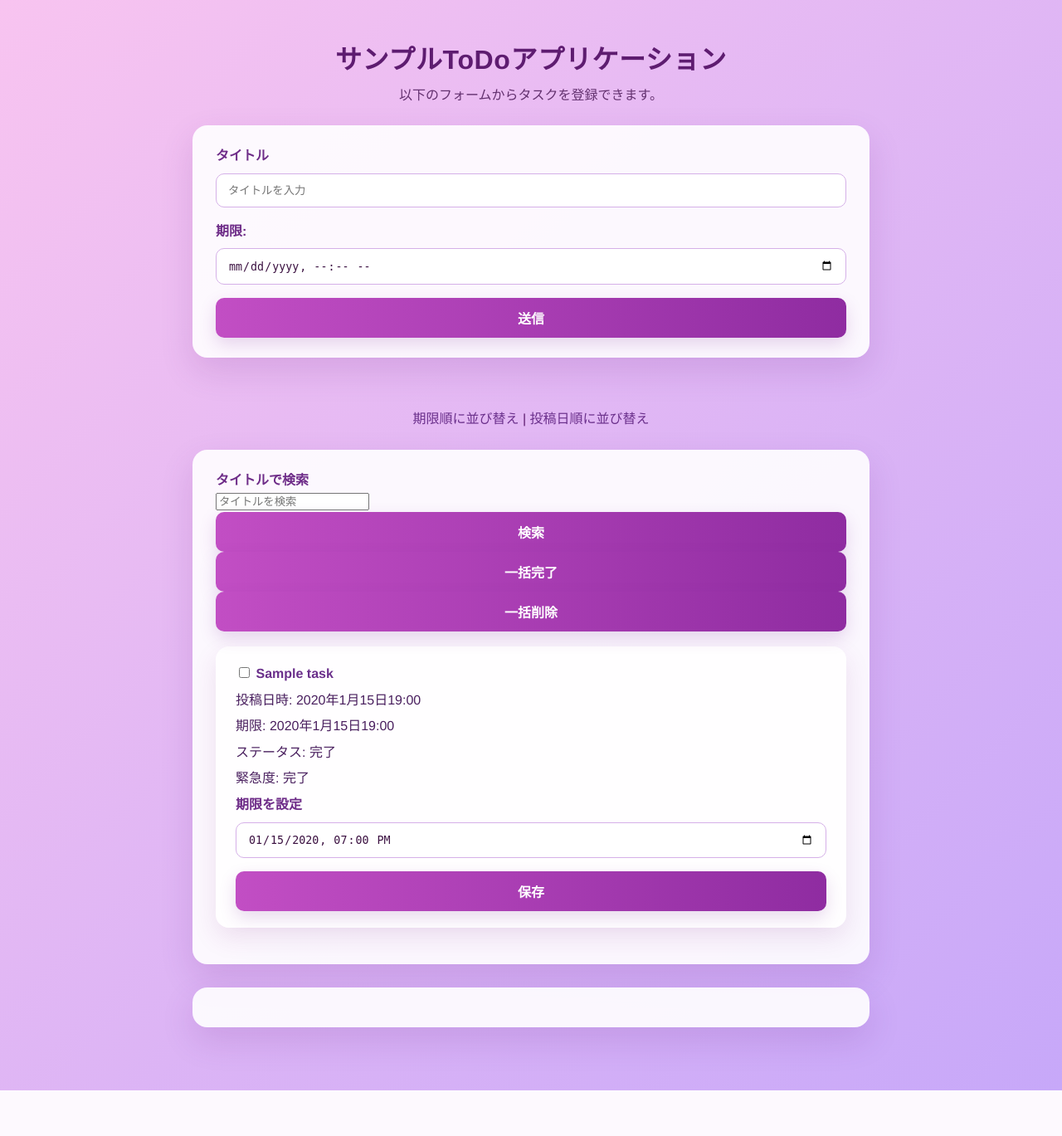
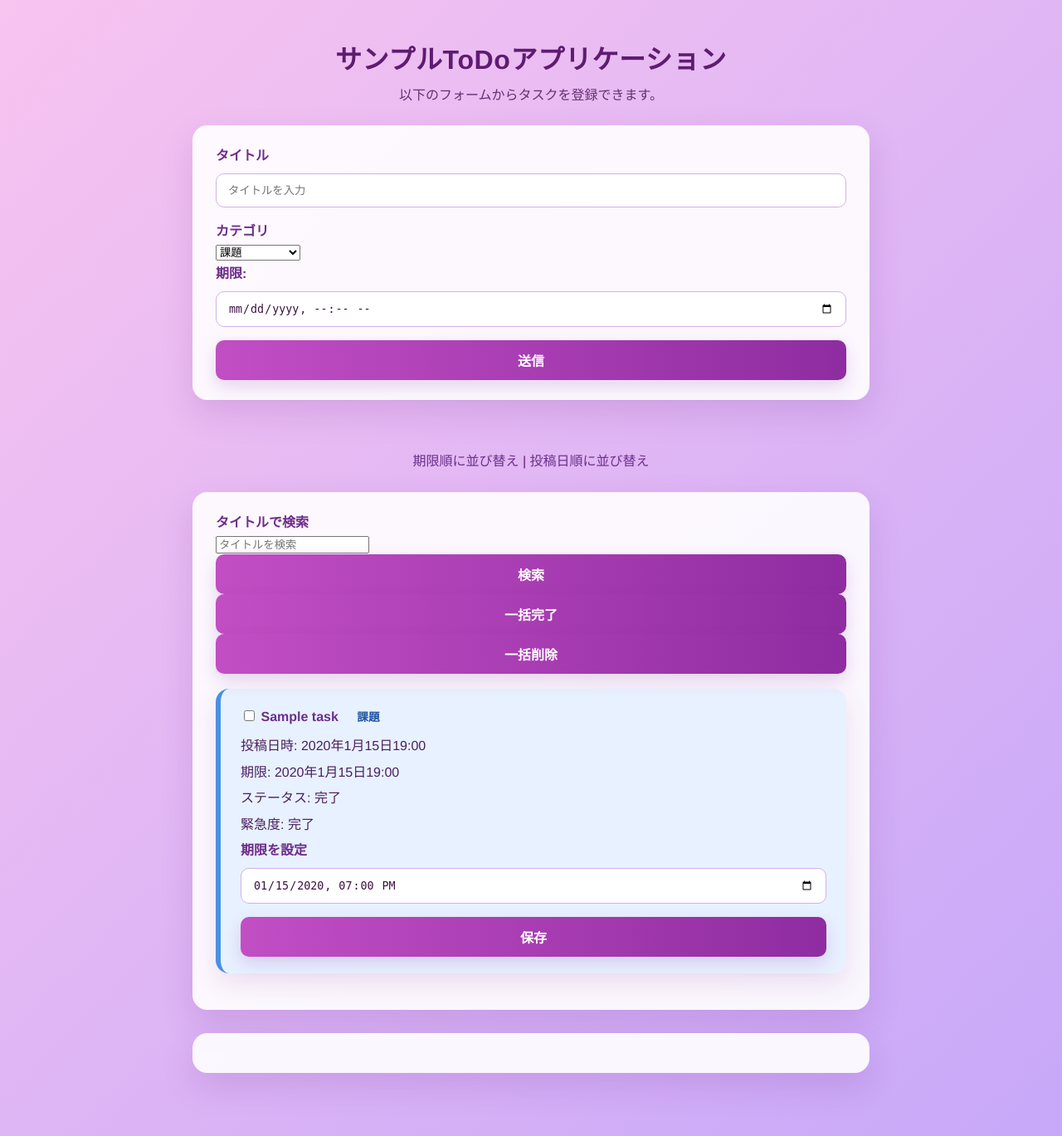
Before and after one commit to daydiddad/django-test-exercise, a Django app: page / in a window 1280 px wide. Shown: the whole page at 83% size. Before the commit the page ends 1314 px from the top, so only its background shows below. Run offline with Django 5.2, Linux system fonts and the light colour scheme; tables that the repository leaves empty hold one stand-in row (values such as "Sample post").

Commit message:
カテゴリ機能を追加

```diff
--- a/todo/models.py
+++ b/todo/models.py
@@ -7,10 +7,18 @@ from django.utils import timezone
 
 
 class Task(models.Model):
+    CATEGORY_CHOICES = [
+        ('課題', '課題'),
+        ('アルバイト', 'アルバイト'),
+        ('サークル', 'サークル'),
+        ('プライベート', 'プライベート'),
+    ]
+
     title = models.CharField(max_length=100)
     completed = models.BooleanField(default=False)
     posted_at = models.DateTimeField(default=timezone.now)
     due_at = models.DateTimeField(null=True, blank=True)
+    category = models.CharField(max_length=20, choices=CATEGORY_CHOICES, default='課題')
 
     def is_overdue(self, dt):
         if self.due_at is None:
@@ -34,3 +42,11 @@ class Task(models.Model):
         if self.is_due_soon():
             return 'Due Soon'
         return 'On Track'
+
+    def category_badge_class(self):
+        return {
+            '課題': 'category-homework',
+            'アルバイト': 'category-parttime',
+            'サークル': 'category-circle',
+            'プライベート': 'category-private',
+        }.get(self.category, 'category-default')
--- a/todo/static/todo/style.css
+++ b/todo/static/todo/style.css
@@ -117,6 +117,55 @@ button:hover {
   background: rgba(255, 246, 227, 0.95);
 }
 
+.text.category-homework {
+  border-left: 6px solid #4a90e2;
+}
+
+.text.category-parttime {
+  border-left: 6px solid #f5a623;
+}
+
+.text.category-circle {
+  border-left: 6px solid #2ecc71;
+}
+
+.text.category-private {
+  border-left: 6px solid #9b59b6;
+}
+
+.category-badge {
+  display: inline-block;
+  margin-left: 8px;
+  padding: 4px 10px;
+  border-radius: 999px;
+  font-size: 0.85rem;
+  font-weight: 700;
+}
+
+.category-homework .category-badge,
+.category-homework {
+  background: #e8f1ff;
+  color: #2457a5;
+}
+
+.category-parttime .category-badge,
+.category-parttime {
+  background: #fff3e0;
+  color: #9a4f04;
+}
+
+.category-circle .category-badge,
+.category-circle {
+  background: #e8f8ee;
+  color: #226b2b;
+}
+
+.category-private .category-badge,
+.category-private {
+  background: #f3e8ff;
+  color: #7b2cbf;
+}
+
 body > div {
   text-align: center;
   margin: 8px auto 20px;
--- a/todo/templates/todo/detail.html
+++ b/todo/templates/todo/detail.html
@@ -16,6 +16,7 @@
       {% if task.due_at %}
       <li>期限: {{ task.due_at }}</li>
       {% endif %}
+      <li>カテゴリ: {{ task.get_category_display }}</li>
       {% if task.completed %}
       <li>ステータス: 完了</li>
       {% else %}
--- a/todo/templates/todo/index.html
+++ b/todo/templates/todo/index.html
@@ -17,6 +17,14 @@
       <div>
         <label for="titleInput">タイトル</label><br>
         <input id="titleInput" name="title" type="text" placeholder="タイトルを入力">
+      </div>
+      <div>
+        <label for="categoryInput">カテゴリ</label><br>
+        <select id="categoryInput" name="category">
+          {% for value, label in category_choices %}
+          <option value="{{ value }}">{{ label }}</option>
+          {% endfor %}
+        </select>
       </div>
       <div>
         <label for="dueInput">期限:</label><br>
@@ -45,11 +53,12 @@
       </div>
 
       {% for task in tasks %}
-      <div class="text{% if task.urgency_label == 'Overdue' %} urgent{% elif task.urgency_label == 'Due Soon' %} warning{% endif %}">
+      <div class="text{% if task.urgency_label == 'Overdue' %} urgent{% elif task.urgency_label == 'Due Soon' %} warning{% endif %} {{ task.category_badge_class }}">
         <label>
           <input type="checkbox" name="task_ids" value="{{ task.pk }}">
           <strong><a href="{% url 'detail' task.id %}">{{ task.title }}</a></strong>
         </label>
+        <span class="category-badge {{ task.category_badge_class }}">{{ task.get_category_display }}</span>
         <ul>
           <li>投稿日時: {{ task.posted_at }}</li>
           {% if task.due_at %}
--- a/todo/views.py
+++ b/todo/views.py
@@ -26,9 +26,11 @@ def index(request):
         title = request.POST.get('title', '').strip()
         if action == 'create' and title:
             due_at = request.POST.get('due_at')
+            category = request.POST.get('category', '課題')
             task = Task(
                 title=title,
-                due_at=parse_due_at(due_at)
+                due_at=parse_due_at(due_at),
+                category=category,
             )
             task.save()
         elif action in {'complete', 'delete'}:
@@ -56,6 +58,7 @@ def index(request):
         'tasks': tasks,
         'query': query,
         'current_order': order or 'post',
+        'category_choices': Task.CATEGORY_CHOICES,
     }
     return render(request, 'todo/index.html', context)
 
@@ -106,11 +109,14 @@ def update(request, task_id):
     if request.method == 'POST':
         task.title = request.POST['title']
         due_at = request.POST.get('due_at')
+        category = request.POST.get('category', '課題')
         task.due_at = parse_due_at(due_at)
+        task.category = category
         task.save()
         return redirect(detail, task_id)
 
     context = {
         'task': task,
+        'category_choices': Task.CATEGORY_CHOICES,
     }
     return render(request, 'todo/edit.html', context)
```
Also changed, not shown: todo/templates/todo/edit.html (+9 -0 lines), todo/tests.py (+14 -0 lines), todo/migrations/0002_task_category.py (added).
